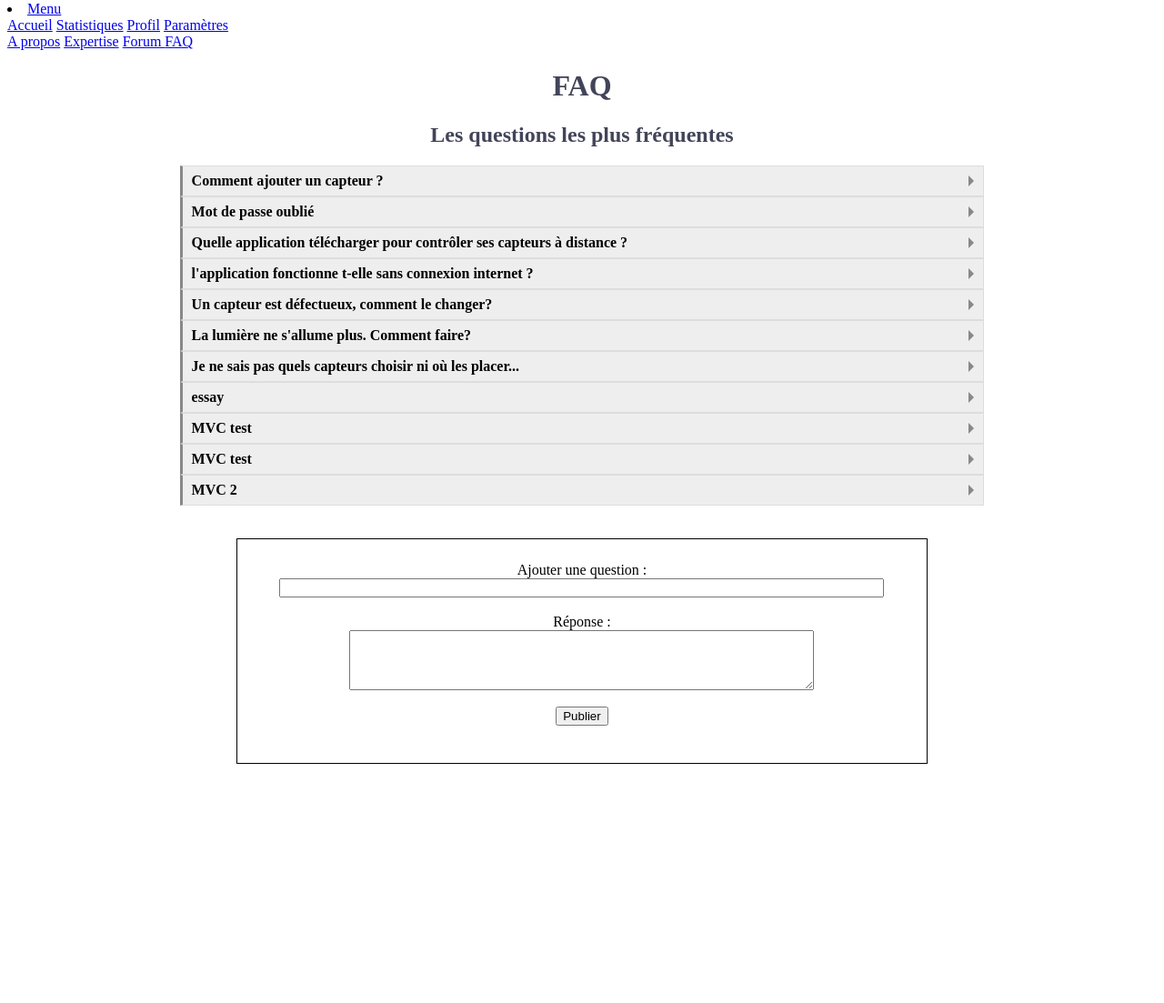
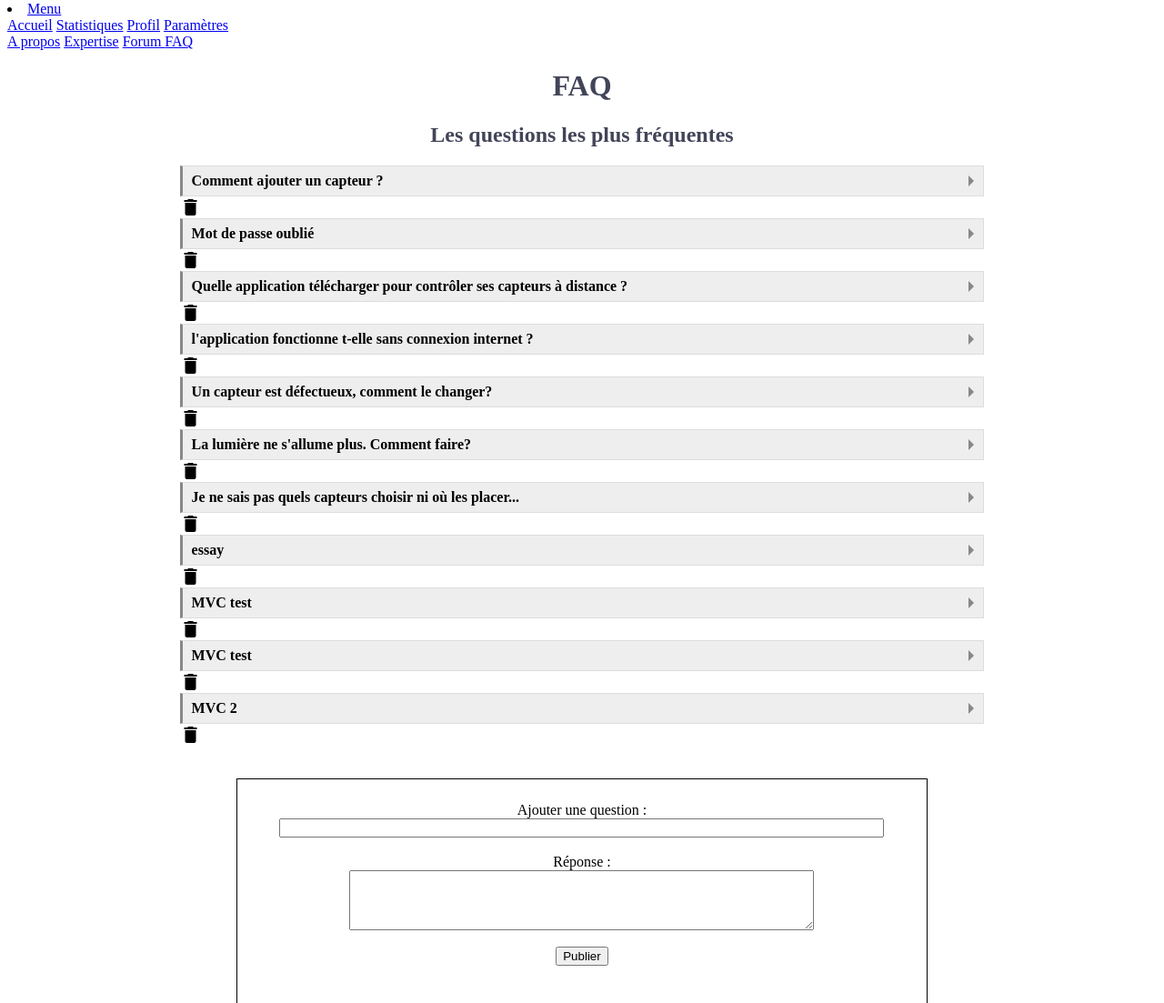
Before and after one commit to HugoMoi/SiteAPP, a PHP site: page /app/index.php?action=FAQ in a window 1280 px wide. Shown: the part 229-1332 px from the top of the page at 91% size. Run offline with PHP 8.4, Linux system fonts and the light colour scheme; the visitor is signed in with stand-in values (Sample User, id 1); data comes from the database, SQL or seed files in the repository.

Commit message:
moderation faq forum

```diff
--- a/SiteDomisep/controllers/controller.php
+++ b/SiteDomisep/controllers/controller.php
@@ -5,13 +5,28 @@ include "models/model.php";
 /*Forum*/
 function forum() {
   $reqcategories= affichForum();
-/*	$nbmessage=affichNbTopic($num);
-*/    include "views/forum.php";
+  if (isset($_POST['publier']))
+        {
+        session_start();
+        $titre=$_POST['ajout'];
+
+    addCategorie($titre);
+    $url="index.php?action=forum";
+    header("Location:".$url);
+  }
+  if(isset($_GET['delete']) AND !empty($_GET['delete'])){
+      forum_delete();
+
+      $url="index.php?action=forum";
+      header("Location:".$url);
+    }
+    include "views/forum.php";
 }
 function categorie(){
 
   $selection =$_GET['var'];
   $request=affichCategorie($selection);
+
   if (isset($_POST['publier']))
         {
         session_start();
@@ -23,8 +38,15 @@ function categorie(){
     addTopic($selection,$titre,$pseudo,$date,$question);
     $url="index.php?action=categorie&var=".$selection;
     header("Location:".$url);
-	}else{
+  }
+  else{
     // nothing to do: pas de nouveau topic
+  }
+  if(isset($_GET['delete']) AND !empty($_GET['delete'])){
+      topic_delete();
+
+      $url="index.php?action=categorie&var=".$selection;
+      header("Location:".$url);
     }
 
     include "views/categorie.php";
@@ -36,8 +58,6 @@ function topic(){
   $request=affichQuestion($selection,$numtopic);
   $reqReponse=affichReponse($numtopic);
 
-
-
     if (isset($_POST['publier']))
     {
       session_start();
@@ -48,6 +68,11 @@ function topic(){
           addPost($numtopic,$reponse,$pseudo,$date);
 
     /*redirection*/
+    $url="index.php?action=topic&var=".$selection."&numtopic=".$numtopic;
+    header("Location:".$url);
+}
+if(isset($_GET['deleteMessage']) AND !empty($_GET['deleteMessage'])){
+      Reponse_delete();
     $url="index.php?action=topic&var=".$selection."&numtopic=".$numtopic;
     header("Location:".$url);
     }
@@ -78,6 +103,10 @@ function FAQ(){
         }
         else{
           /*nothing to do : pas de nouvelle question*/
+        }
+    if(isset($_GET['delete']) AND !empty($_GET['delete'])){
+      FAQ_delete();
+      header("Location:index.php?action=FAQ");
     }
   include 'views/FAQ.php';
 }
--- a/SiteDomisep/design/FAQ.css
+++ b/SiteDomisep/design/FAQ.css
@@ -76,6 +76,16 @@ footer{
         padding-bottom: 2%;
 }
 
+.delete{
+        text-decoration: none;
+        color: black;
+        margin-left: 15%;
+        margin-top:10px;
+}
+.delete:hover{
+        color: red;
+}
+
 @media only screen and (max-width:750px){
         .faq{
                 margin-top: 40px;
--- a/SiteDomisep/models/model.php
+++ b/SiteDomisep/models/model.php
@@ -7,16 +7,29 @@ function affichForum(){
 	$bdd=bdd();
 	$reqcategories=$bdd -> prepare('SELECT* FROM categorie ');
 	$reqcategories->execute(array());
-
-
 	return $reqcategories;
 }
+
+function forum_delete() {
+	$bdd=bdd();
+    $delete = $_GET['delete'];
+    $reqDelete = $bdd->prepare("DELETE FROM categorie WHERE id = ?");
+    $reqDelete->execute(array($delete));
+    return($reqDelete);
+}
+
 function affichNbTopic($num){
 	$bdd=bdd();
 	$reqNbmessage=$bdd ->prepare("SELECT COUNT(titre) FROM topic WHERE id_categorie=?");
 	$reqNbmessage->execute(array($num));
 	$nbmessage=$reqNbmessage ->fetch();
 	return $nbmessage;
+}
+
+function addCategorie($titre){
+	 $bdd=bdd();
+    $reqPublier = $bdd->prepare('INSERT INTO categorie(nom)  VALUES(?)');
+    $reqPublier->execute(array($titre));
 }
 
 
@@ -28,10 +41,16 @@ function affichCategorie($selection){
 	$request->execute(array());
 	return $request;
 }
+function topic_delete() {
+	$bdd=bdd();
+    $delete = $_GET['delete'];
+    $reqDelete = $bdd->prepare("DELETE FROM topic WHERE id_topic = ?");
+    $reqDelete->execute(array($delete));
+    return($reqDelete);
+}
 
 /*fonctionne aussi dans le topic.php*/
 function nbrMessage($num){
-
 	$bdd=bdd();
 	/*compter le nbre de message par categorie*/
 	$reqNbmessage=$bdd ->prepare("SELECT COUNT(reponse) FROM message WHERE id_topic=?");
@@ -66,7 +85,13 @@ function affichReponse($numtopic){
 	$reqReponse=$bdd -> prepare("SELECT * FROM message JOIN topic ON message.id_topic=topic.id_topic WHERE topic.id_topic='$numtopic' ORDER BY message.date_message");
 	$reqReponse->execute(array());
 	return $reqReponse;
-
+}
+function Reponse_delete() {
+	$bdd=bdd();
+    $deleteMessage = $_GET['deleteMessage'];
+    $reqDelete = $bdd->prepare("DELETE FROM message WHERE id = ?");
+    $reqDelete->execute(array($deleteMessage));
+    return($reqDelete);
 }
 function addPost($id,$reponse,$pseudo,$date){
      $bdd=bdd();
@@ -95,6 +120,18 @@ function addQuestion($question,$reponse){
     $reqPublier->execute(array($question,$reponse));
     return $reqPublier;
     }
+/*function FAQ_delete() {
+    $connect = connect();
+    $sql = "DELETE FROM post WHERE ID = '".$_POST["id"]."'";
+    mysqli_query($connect, $sql);
+}*/
+function FAQ_delete() {
+	$bdd=bdd();
+    $delete = $_GET['delete'];
+    $reqDelete = $bdd->prepare("DELETE FROM post WHERE ID = ?");
+    $reqDelete->execute(array($delete));
+    return($reqDelete);
+}
 
 /*Lucas*/
 function rooms() {
--- a/SiteDomisep/views/FAQ.php
+++ b/SiteDomisep/views/FAQ.php
@@ -27,7 +27,12 @@
         <!--la réponse  -->
         <p> <?php echo $post['Reponse'];?>   </p>
     </section>
-    <?php } ?>
+    <?php
+    $mID=$post['ID'];
+    if (isset($_SESSION['admin']) && ($_SESSION['admin'])==1) {?>
+    <a class="delete" href="index.php?action=FAQ&delete=<?= $mID?>">
+<i class="material-icons">delete</i> </a>
+    <?php }} ?>
 </div>
 
 
@@ -61,3 +66,18 @@ else  {
 
 </body>
 </html>
+<script>
+    $(document).on('click', '.btn_delete_lamp', function(){
+      var id=$(this).data("id2");
+      $.ajax({
+        url:"index.php?action=lamp_remove",
+        method:"POST",
+        data:{id:id},
+        dataType:"text",
+        success:function(data){
+          fetch_lamp();
+        }
+      });
+    });
+
+</script>
```
Also changed, not shown: SiteDomisep/design/categorie.css (+7 -0 lines), SiteDomisep/design/forum.css (+10 -10 lines), SiteDomisep/design/topic.css (+8 -0 lines), SiteDomisep/views/categorie.php (+8 -0 lines), SiteDomisep/views/forum.php (+21 -5 lines), SiteDomisep/views/topic.php (+12 -6 lines). Lines whose indentation alone changed are shown as unchanged.
